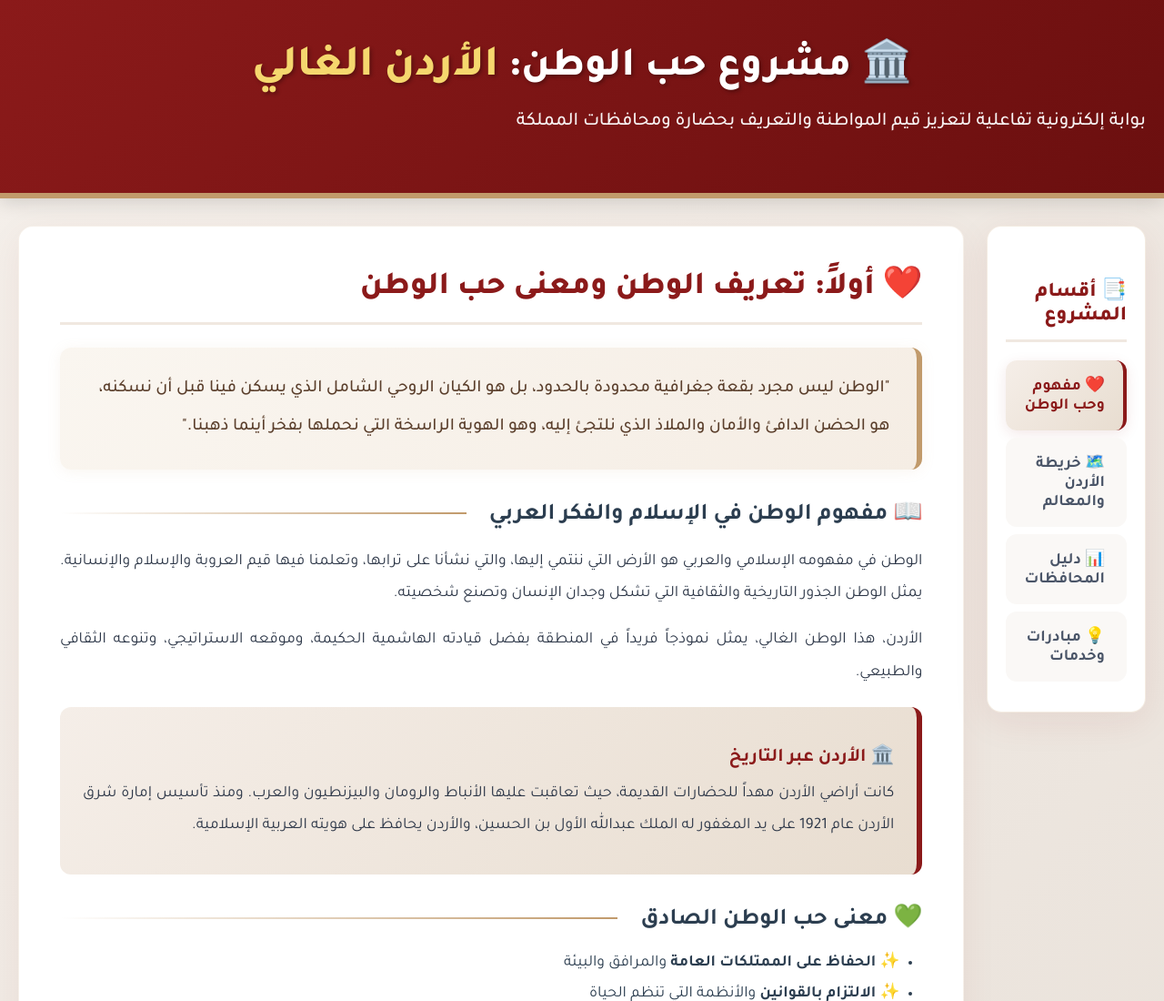
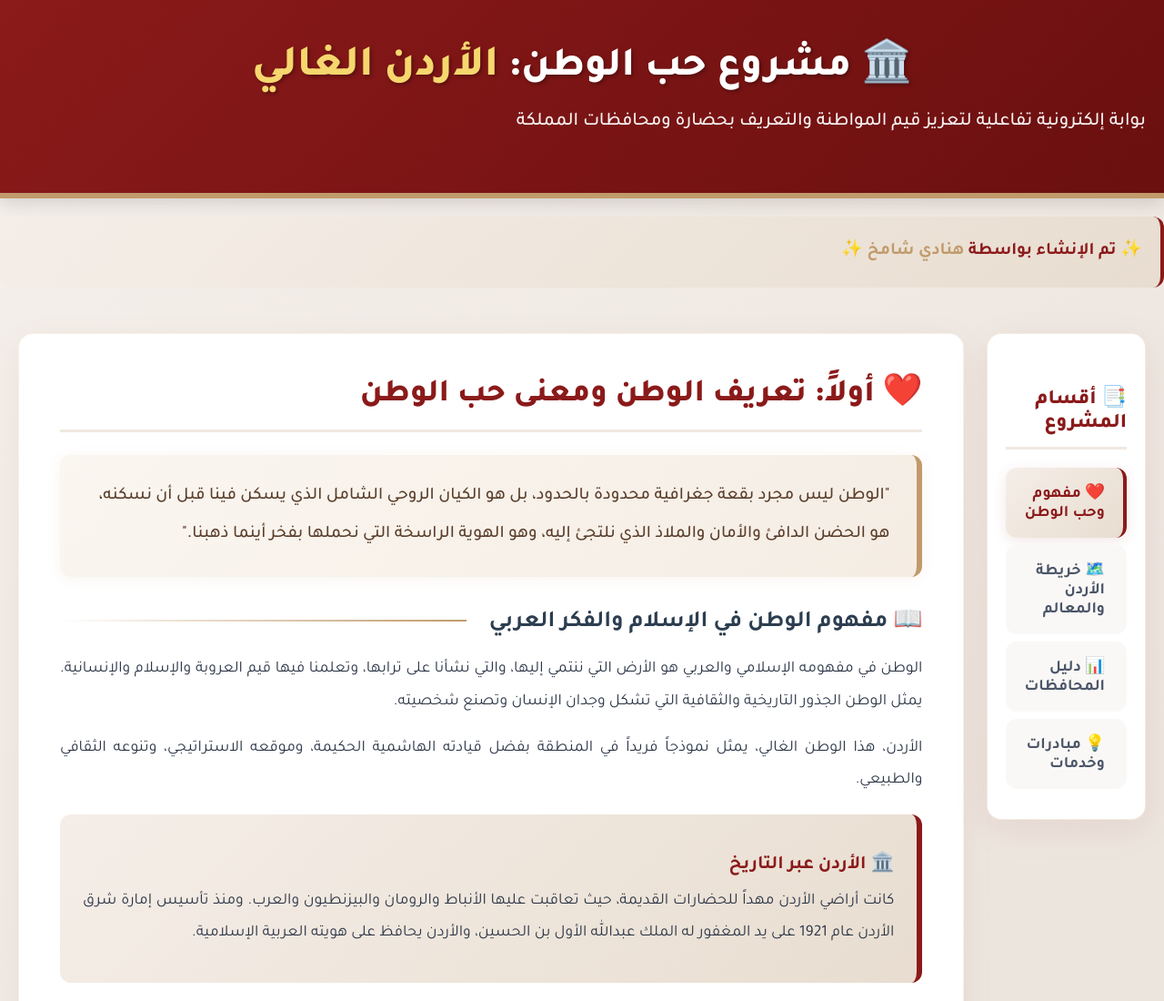
Before and after one commit to walaismailh1-byte/jordan-website, a plain HTML site: page jordanproject.html in a window 1280 px wide. Shown: the top 1100 px of the page at 91% size. Drawn offline with Linux system fonts and the light colour scheme.

Commit message:
Update jordanproject.html

```diff
--- a/jordanproject.html
+++ b/jordanproject.html
@@ -375,6 +375,11 @@
         <h1>🏛️ مشروع حب الوطن: <span>الأردن الغالي</span></h1>
         <p>بوابة إلكترونية تفاعلية لتعزيز قيم المواطنة والتعريف بحضارة ومحافظات المملكة</p>
     </header>
+    <div style="background: linear-gradient(135deg, #f5eee8, #e8ddd0); border-radius: 12px; padding: 20px; text-align: center; margin: 20px 0; border-right: 4px solid #8B1A1A;">
+    <p style="font-size: 1.2rem; color: #8B1A1A; margin: 0; font-weight: 700;">
+        ✨ تم الإنشاء بواسطة <span style="color: #C19A6B;">هنادي شامخ</span> ✨
+    </p>
+</div>
 
     <div class="main-wrapper">
         <nav class="sidebar">
```
